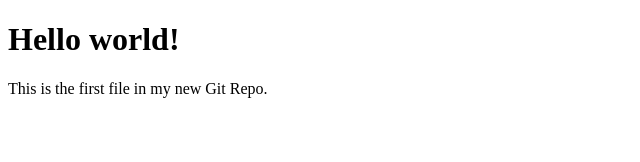
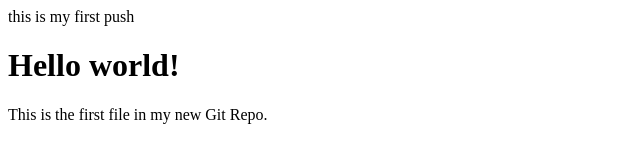
Before and after one commit to kmanasa0410/hi-world, a plain HTML site: page index.html in a window 1280 px wide. Shown: the whole page, without its empty margins (0-640 px from the left). Drawn offline with Linux system fonts and the light colour scheme.

Commit message:
second edit to index.html and pull

```diff
--- a/index.html
+++ b/index.html
@@ -1,4 +1,4 @@
-
+<p> this is my first push </p>
 <!DOCTYPE html>
 <html>
 <head>
```
